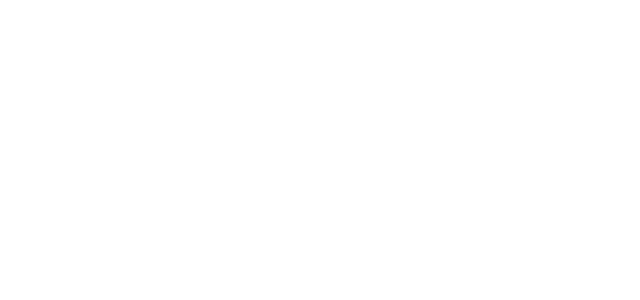
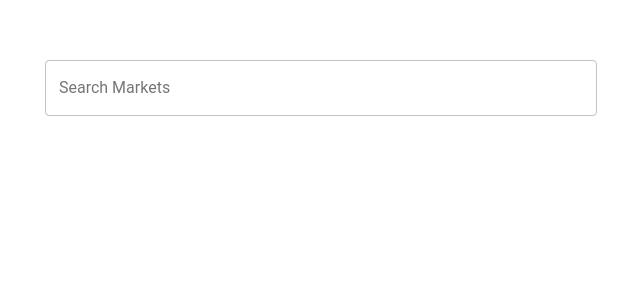
Before and after one commit to labs14-market-organizer/frontend, a React (Create React App) app: page /searchmarkets in a window 1280 px wide. Shown: the top 300 px of the page, without its empty margins (319-959 px from the left). Built offline with nearby package versions, Linux system fonts and the light colour scheme; a web font is replaced by a local one.

Commit message:
search markets page created

```diff
--- a/src/App.js
+++ b/src/App.js
@@ -25,6 +25,7 @@ import CreateMarket from "./routes/CreateMarket";
 import UserOnboarding from "./routes/UserOnboarding";
 import ViewMyMarket from "./routes/ViewMyMarket";
 import CreateVendor from "./routes/CreateVendor";
+import SearchMarkets from "./routes/SearchMarkets";
 /* import LandingPage from './routes/LandingPage';
 import DebugRouteBobby from './DebugRouteBobby';
 import DebugRouteChase from './DebugRouteChase'; */
@@ -87,6 +88,10 @@ class App extends React.Component {
                <Route
               path="/createvendor"
               render={props => <CreateVendor {...this.props} />}
+              />
+               <Route
+              path="/searchmarkets"
+              render={props => <SearchMarkets {...this.props} />}
               />
           </div>
         </MuiThemeProvider>
--- /dev/null
+++ b/src/routes/SearchMarkets.js
@@ -0,0 +1,53 @@
+import React from "react";
+import {
+    TextField,
+    Button,
+    Typography,
+    Container,
+    Checkbox
+  } from "@material-ui/core";
+  import styled from "styled-components";
+
+
+class SearchMarkets extends React.Component {
+    state = {
+        search: ''
+    }
+
+    handleChange = e => {
+        this.setState({
+          [e.target.name]: e.target.value
+        });
+      };
+
+    render() {
+        return (
+            <StyledContainer>
+                <TextField
+                    id="search"
+                    label="Search Markets"
+                    defaultValue="City, State or Zip Code"
+                    name="search"
+                    value={this.state.search}
+                    onChange={this.handleChange}
+                    margin="normal"
+                    variant="outlined"
+                    fullWidth={true}
+                    autoComplete={true}
+                    style={{marginTop: "60px"}}
+                />
+            </StyledContainer>
+        )
+    }
+}
+
+
+const StyledContainer = styled(Container)`
+    margin: 0 auto;
+    max-width: 95vw;
+    @media(min-width: 600px){
+    width: 600px;
+  }
+`
+
+export default SearchMarkets;
```
